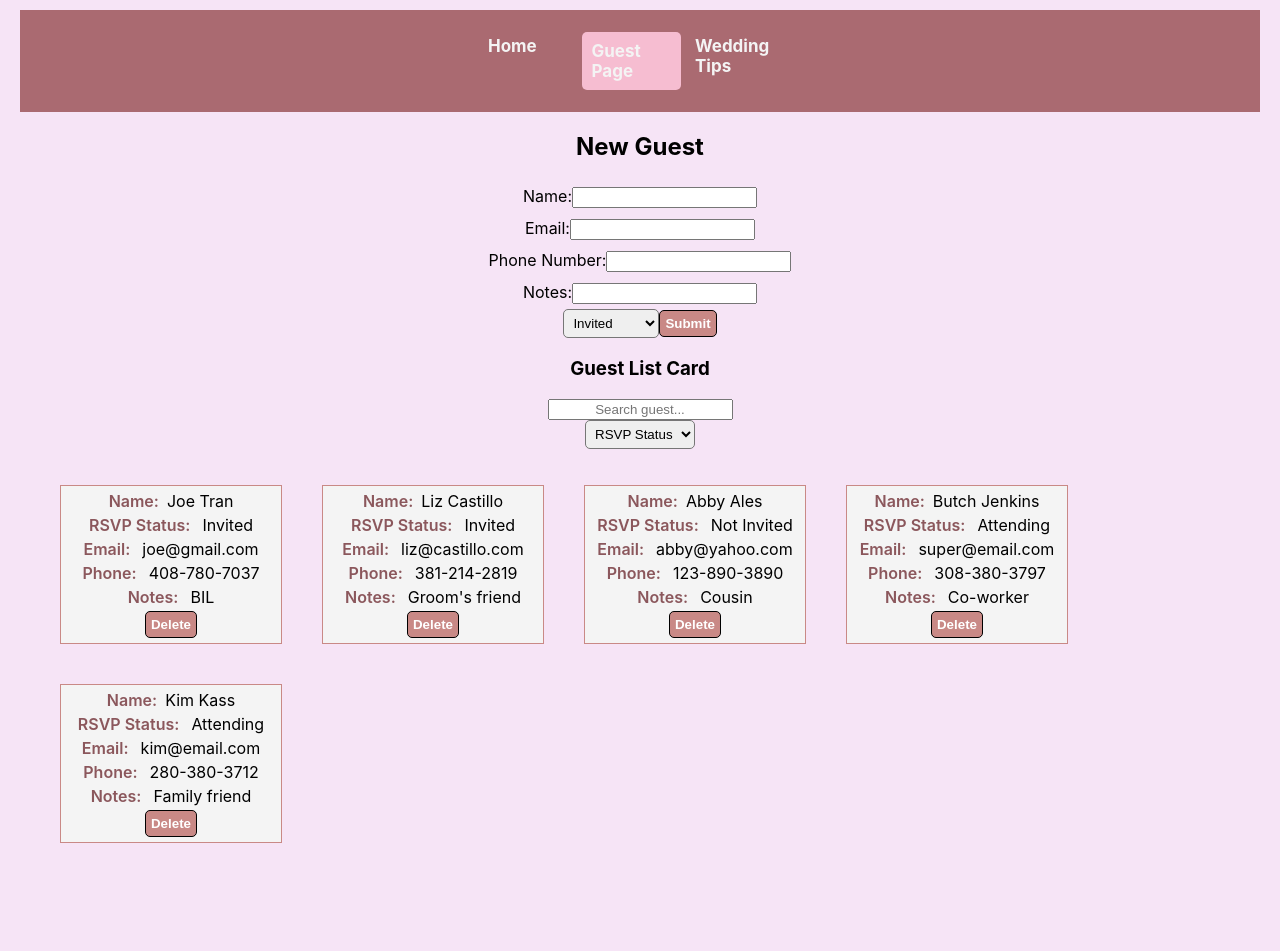
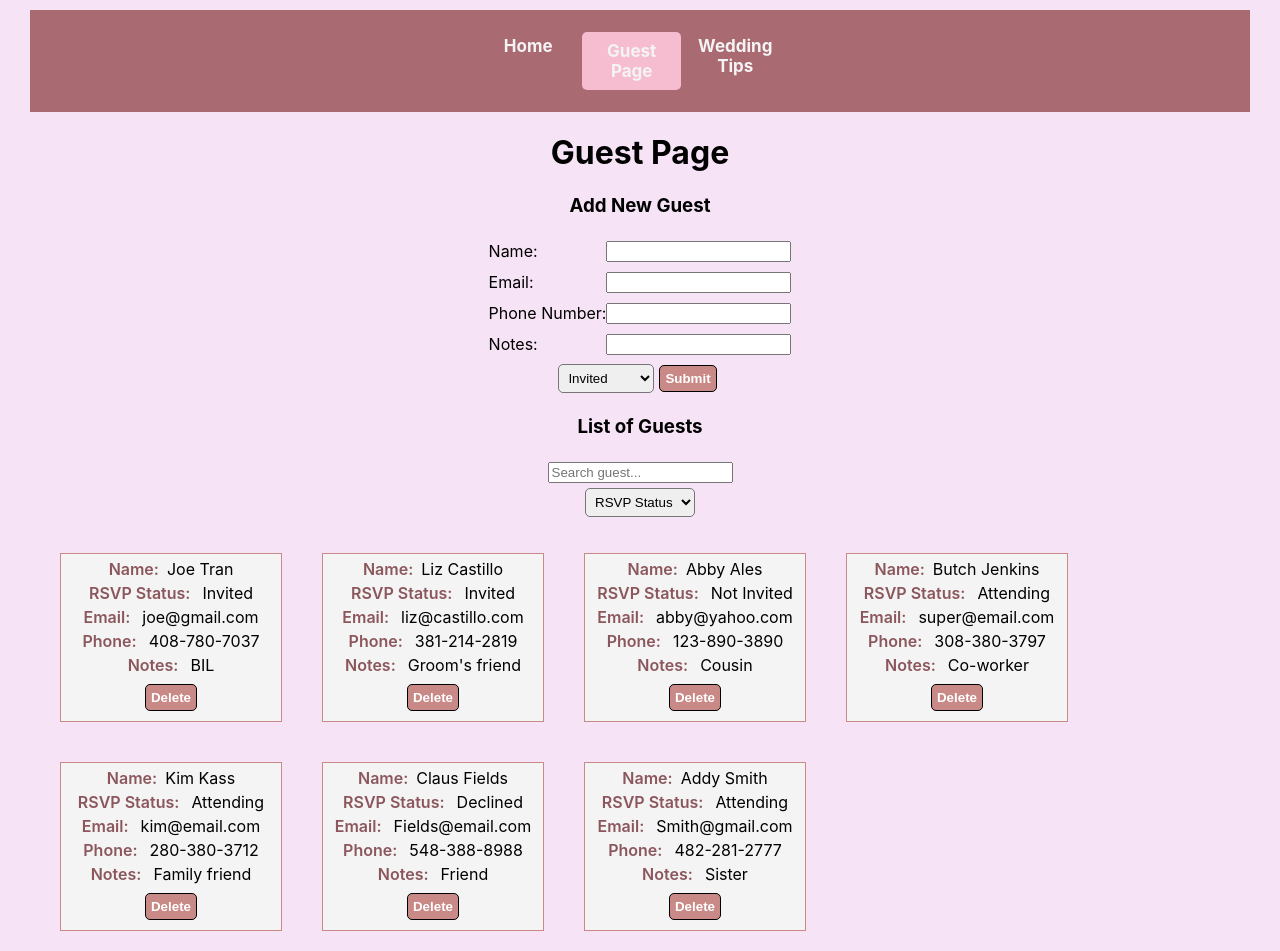
Before and after one commit to jsltran3/phase-2-project-wedding-seating, a React (Create React App) app in the folder my-app/: page /GuestPage in a window 1280 px wide. Before the commit the page ends 863 px from the top, so only its background shows below. Built offline with nearby package versions, Linux system fonts and the light colour scheme; data requests are answered from the project's data file; a web font is replaced by a local one.

Commit message:
remove spaces, comments, and fixed alignment

```diff
--- a/my-app/db.json
+++ b/my-app/db.json
@@ -39,6 +39,22 @@
       "phone": "280-380-3712",
       "notes": "Family friend",
       "id": 5
+    },
+    {
+      "name": "Claus Fields",
+      "attendance": "Declined",
+      "email": "Fields@email.com",
+      "phone": "548-388-8988",
+      "notes": "Friend",
+      "id": 6
+    },
+    {
+      "name": "Addy Smith",
+      "attendance": "Attending",
+      "email": "Smith@gmail.com",
+      "phone": "482-281-2777",
+      "notes": "Sister",
+      "id": 7
     }
   ]
 }
--- a/my-app/src/JS/CreateNewGuest.js
+++ b/my-app/src/JS/CreateNewGuest.js
@@ -51,15 +51,14 @@ function CreateNewGuest({ onAddGuest }) {
 
 	}
 
-
-
-
   return (
     <div>
 
-      <h2>New Guest</h2>
-      <div>
+      <h1>Guest Page</h1>
+      <h3>Add New Guest</h3>
+      <div className="alignment-form">
         <form onSubmit={handleSubmit}>
+
           <label className="text-input" >
             Name:
             <input
@@ -72,6 +71,7 @@ function CreateNewGuest({ onAddGuest }) {
             />
 
           </label>
+
           <label className="text-input" >
             Email:
             <input
@@ -83,6 +83,7 @@ function CreateNewGuest({ onAddGuest }) {
               onChange={handleFormInputChange}
             />
           </label>
+
           <label className="text-input" >
             Phone Number:
             <input
@@ -94,6 +95,7 @@ function CreateNewGuest({ onAddGuest }) {
               onChange={handleFormInputChange}
             />
           </label>
+
           <label className="text-input" >
             Notes:
             <input
@@ -112,9 +114,9 @@ function CreateNewGuest({ onAddGuest }) {
             <option value="Attending">Attending</option>
             <option value="Declined">Declined</option>
           </select>
-      <button type="submit">Submit</button>
+
+          <button className="submit-box" type="submit">Submit</button>
         </form>
-
 
       </div>
     </div>
--- a/my-app/src/JS/GuestPage.js
+++ b/my-app/src/JS/GuestPage.js
@@ -8,10 +8,8 @@ import Search from "./Search";
 function GuestPage() {
 	const [guestList, setGuestList] = useState([]);
 	const [selectAttendance, setSelectAttendance] = useState("All");
-	//search
 	const [searchTerm, setSearchTerm] = useState("");
 
-	//passed down search
 	useEffect(() => {
 		fetch("http://localhost:4000/weddingGuests")
 			.then((resp) => resp.json())
@@ -21,7 +19,7 @@ function GuestPage() {
 	}, []);
 
 	function handleAttendanceChange(rsvpStatus) {
-		setSelectAttendance(rsvpStatus)
+		setSelectAttendance(rsvpStatus);
 	}
 
 	function handleAddGuest(newguest) {
@@ -30,10 +28,9 @@ function GuestPage() {
 
 	function handleDeleteGuest(id) {
 		const updatedGuests = guestList.filter((guest) => guest.id !== id);
-		setGuestList(updatedGuests)
+		setGuestList(updatedGuests);
   }
 
-	//batching q all states
 	const filteredGuest = () => {
 		return guestList.filter(guest => {
 		if (searchTerm.toLowerCase() === "" && selectAttendance === "All") return true
@@ -50,17 +47,13 @@ function GuestPage() {
 	})
 	};
 
-
-
-
 	return (
 		<div>
 			<CreateNewGuest
 				onAddGuest={handleAddGuest}
-
 			/>
 
-			<h3>Guest List Card</h3>
+			<h3>List of Guests</h3>
 			<Search
 				selectAttendance={selectAttendance}
 				guestList={guestList}
@@ -89,10 +82,8 @@ function GuestPage() {
 				))}
 			</ul>
 
-
 		</div>
 	)
 }
 
-
 export default GuestPage;
--- a/my-app/src/JS/Guests.js
+++ b/my-app/src/JS/Guests.js
@@ -16,8 +16,6 @@ function Guests({ guest, name, id, attendance, phone, email, notes, onDeleteGues
     .then((resp) => resp.json())
     // .then(() => console.log(id));
     .then(() => onDeleteGuests(id))
-
-
   }
 
   return (
--- a/my-app/src/JS/GuestsFilter.js
+++ b/my-app/src/JS/GuestsFilter.js
@@ -1,12 +1,17 @@
 import React from "react"
 
 function GuestsFilter({ selectAttendance, onAttendanceChange }) {
+
+    function handleFilterChange(event) {
+        onAttendanceChange(event.target.value);
+    };
+
     return (
         <div>
             <select
                 name="filter"
                 value={selectAttendance}
-                onChange={(event) => onAttendanceChange(event.target.value)}
+                onChange={handleFilterChange}
             >
                 <option value="All">RSVP Status</option>
                 <option value="Not Invited">Not Invited</option>
--- a/my-app/src/JS/Home.js
+++ b/my-app/src/JS/Home.js
@@ -3,33 +3,20 @@ import React, { useEffect } from "react";
 
 function Home() {
 
-
-
-    //needa know what page i'm on
-    useEffect(
-        () => {
-            console.log("This is the home page")
-        }
-    );
-
-    console.log("Component rendering");
     return (
         <div>
-
             <h1>Perfect Wedding Guest</h1>
             <h2>Seating Made Easy</h2>
             <p>Instructions:</p>
             <div className="tips">
                 <ul >
-                <li>Fill out Name, Email, Phone Number, and Notes</li>
-                <li>Select Status</li>
-                <li>Submit</li>
-                <li>Filter by RSVP Attendance or Delete Guests</li>
+                    <li>Fill out Name, Email, Phone Number, and Notes</li>
+                    <li>Select Status</li>
+                    <li>Submit</li>
+                    <li>Filter by RSVP Attendance or Delete Guests</li>
                 </ul>
-
             </div>
         </div>
-
     )
 }
 
--- a/my-app/src/JS/NavBar.js
+++ b/my-app/src/JS/NavBar.js
@@ -11,8 +11,6 @@ function NavBar() {
             <NavLink to="/GuestPage">Guest Page</NavLink>
             <NavLink to="/WeddingTips">Wedding Tips</NavLink>
             </p>
-
-
         </div>
     );
 }
--- a/my-app/src/JS/Search.js
+++ b/my-app/src/JS/Search.js
@@ -1,43 +1,16 @@
-import React from "react";
+import React, { useState } from "react";
 
 function Search({ searchTerm, setSearchTerm }) {
 
-
-	// function handleSubmitSearch(event) {
-	// 	event.preventDefault();
-
-	// 	// const filteredGuest = () => {
-	// 	// 	guestList.filter(guest => {
-	// 	// 	if (inputText==="" && selectAttendance === "All") return true
-
-	// 	// 	if (inputText === guest.name) {
-	// 	// 		if(selectAttendance === guest.attendance) {
-	// 	// 			return true
-	// 	// 		}
-	// 	// 	} else if (selectAttendance === guest.attendance) return true
-
-	// 	// 	return false
-	// 	// })
-	// 	// };
-	// 	//search term variable that's sending the filtered guest
-	// 	//set variable with a chained filter
-	// 	// setGuestList(filteredGuest.filter(guest => guest.name.toLowerCase().includes(inputText.toLowerCase())))
-	// 	// setInputText("")
-
-
-	// }
-
-
-
 	function handleSearchTerm(event) {
 		let lowerCaseInput = event.target.value.toLowerCase();
-		setSearchTerm(lowerCaseInput)
-
-	}
+		setSearchTerm(lowerCaseInput);
+	};
 
 	return (
 		<form >
 		<input
+			className="search-box"
 			type="text"
 			name="searchTerm"
 			id="searchTerm"
--- a/my-app/src/index.css
+++ b/my-app/src/index.css
@@ -6,12 +6,6 @@ body {
   -webkit-font-smoothing: antialiased;
   -moz-osx-font-smoothing: grayscale;
   background-color: #F6E4F6;
-
-}
-
-code {
-  font-family: source-code-pro, Menlo, Monaco, Consolas, 'Courier New',
-    monospace;
 
 }
 
@@ -42,7 +36,7 @@ code {
   justify-content: space-around;
   flex-flow: row;
   padding: 1px;
-  margin: 10px 20px;
+  margin: 10px 30px;
   background: #aa6a71;
   font-weight: bold;
   color: white;
@@ -54,13 +48,11 @@ code {
   color: #F4F4F4;
   text-decoration: none;
   font-size: 17px;
-  width: 25%; /* Four equal-width links. If you have two links, use 50%, and 33.33% for three links, etc.. */
-  text-align: justify; /* If you want the text to be centered */
+  width: 25%;
+  text-align: center; /* If you want the text to be centered */
+
 }
 
-/* .navbar a:hover {
-  background-color: #000;
-} */
 
 .navbar a.active {
   background-color: #F6BDD1;
@@ -74,8 +66,7 @@ code {
     float: none;
     display: block;
     width: 90%;
-    text-align: left; /* If you want the text to be left-aligned on small screens */
-
+    text-align: left;
   }
 }
 
@@ -106,11 +97,27 @@ code {
   text-align: center justify;
 }
 
-input {
-  color: yellow;
-  text-align: center;
+.alignment-form {
+  display: inline-block;
 }
 
+.search-box {
+  margin: 5px;
+}
+
+.name-box {
+  float: right;
+}
+.submit-box {
+  display: inline;
+  flex-direction: column;
+}
+
+label {
+  text-align: left;
+  padding: 8px;
+
+}
 
 select {
   padding:5px;
@@ -126,4 +133,10 @@ button {
   font-weight:600;
   border-radius:5px;
   border: 1px solid #000000;
+  margin: 5px;
 }
+
+input {
+  display: inline-block;
+
+}
```
Lines whose indentation alone changed are shown as unchanged.
